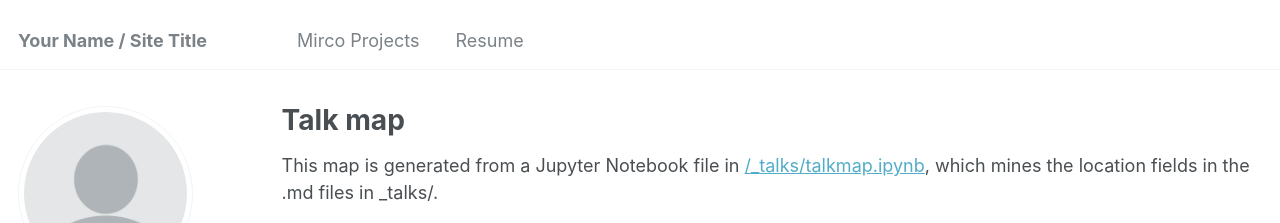
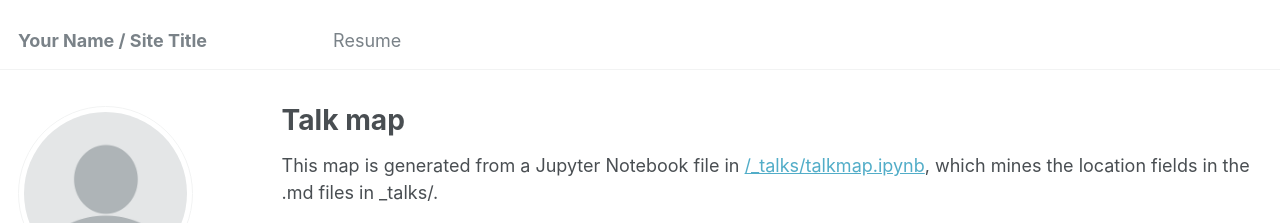
Before and after one commit to shafmalik/shaf.malik, a Jekyll site: the page built from _pages/talkmap.html, in a window 1280 px wide. Shown: the top 223 px of the page. Built offline with Jekyll 4.4.1, drawn with Linux system fonts in a browser that asks for light colours; nearby versions of some CDN libraries; some web fonts are replaced.

Commit message:
Update navigation.yml

```diff
--- a/_data/navigation.yml
+++ b/_data/navigation.yml
@@ -1,7 +1,7 @@
 # main links links
 main:
-  - title: "Mirco Projects"
-    url: /cv/
+  - title: " "
+    url:
 
   - title: "Resume"
     url: https://github.com/shafmalik/shaf.malik/blob/fde3a0a9416cf891d05fc94d08b665139e331b32/files/Main%20Resume.pdf
```
